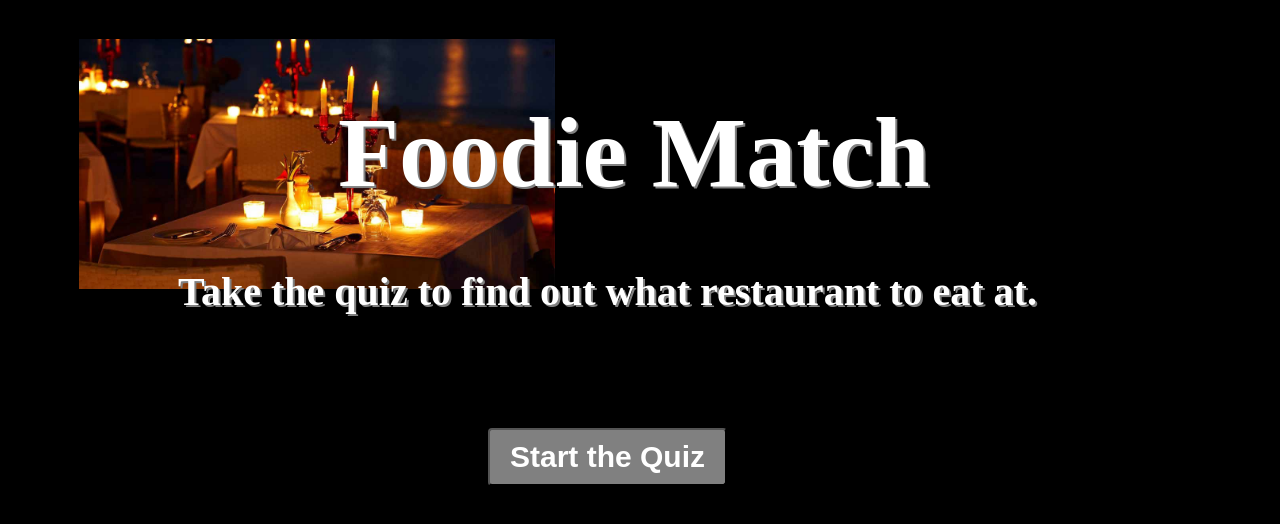
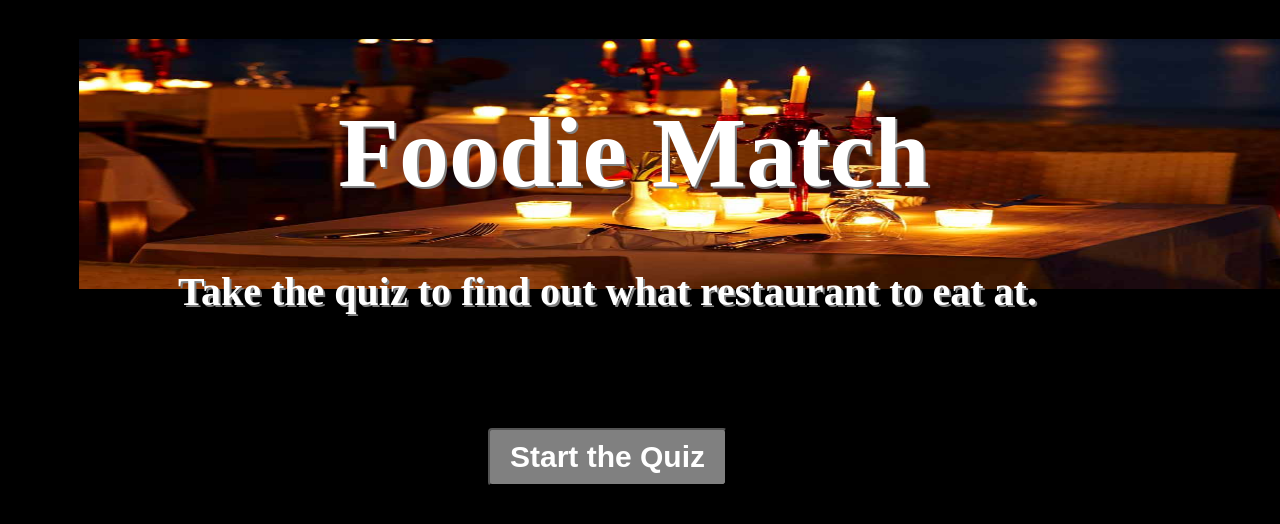
Before and after one commit to Ibanson92/project-0, a plain HTML site: page index.html in a window 1280 px wide. Shown: the top 524 px of the page. Drawn offline with nearby package versions, Linux system fonts and the light colour scheme.

Commit message:
wrong branch

```diff
--- a/index.html
+++ b/index.html
@@ -8,12 +8,19 @@
     <link rel="stylesheet" type="text/css" media="screen" href="assets/style.css" />
     <script src="https://code.jquery.com/jquery-3.3.1.min.js" integrity="sha256-FgpCb/KJQlLNfOu91ta32o/NMZxltwRo8QtmkMRdAu8=" crossorigin="anonymous"></script>
     <script src="assets/main.js"></script>
+    <style>
+
+    #front {
+        width: 100%;
+    }
+
+    </style>
 </head>
 <body>
 
 <div class="imgContainer">
 
-    <img src="assets/images/candle-light-dinner.jpg">
+    <img id="front" src="assets/images/candle-light-dinner.jpg">
 
     <h1>Foodie Match</h1>
     <h3>Take the quiz to find out what restaurant to eat at.</h3>
```
Also changed, not shown: question.html (renamed from questions.html).
